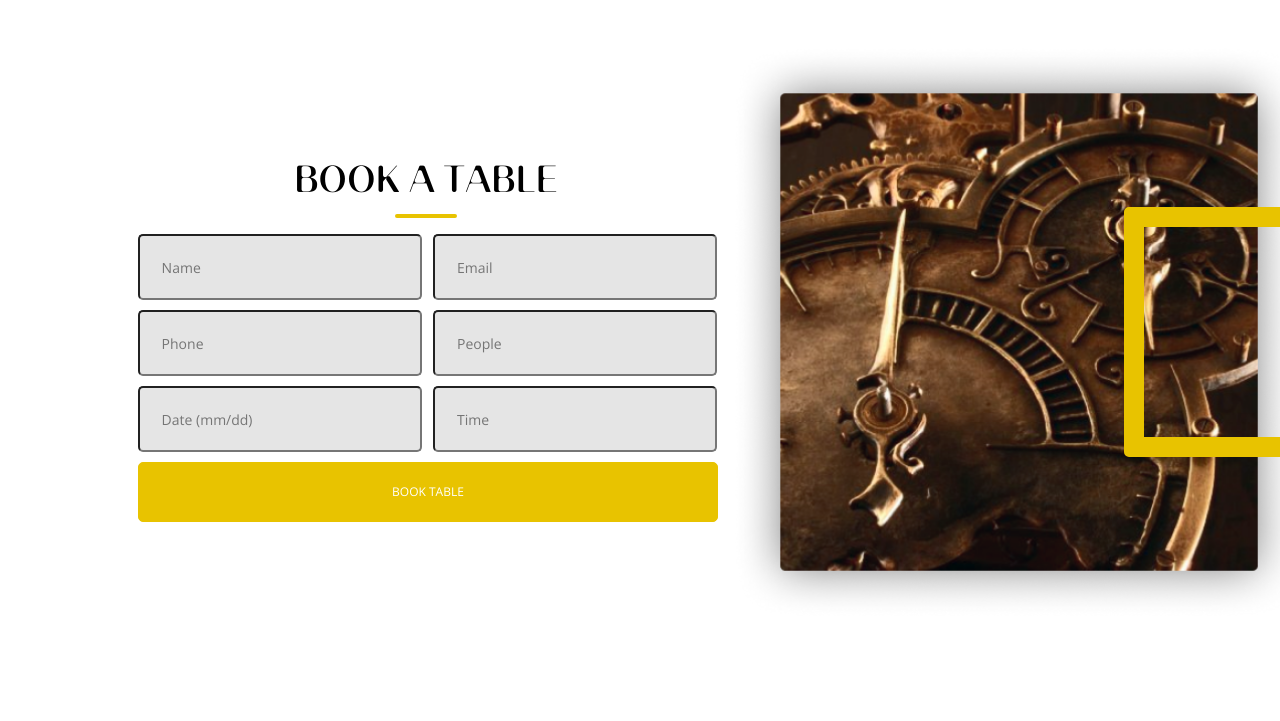
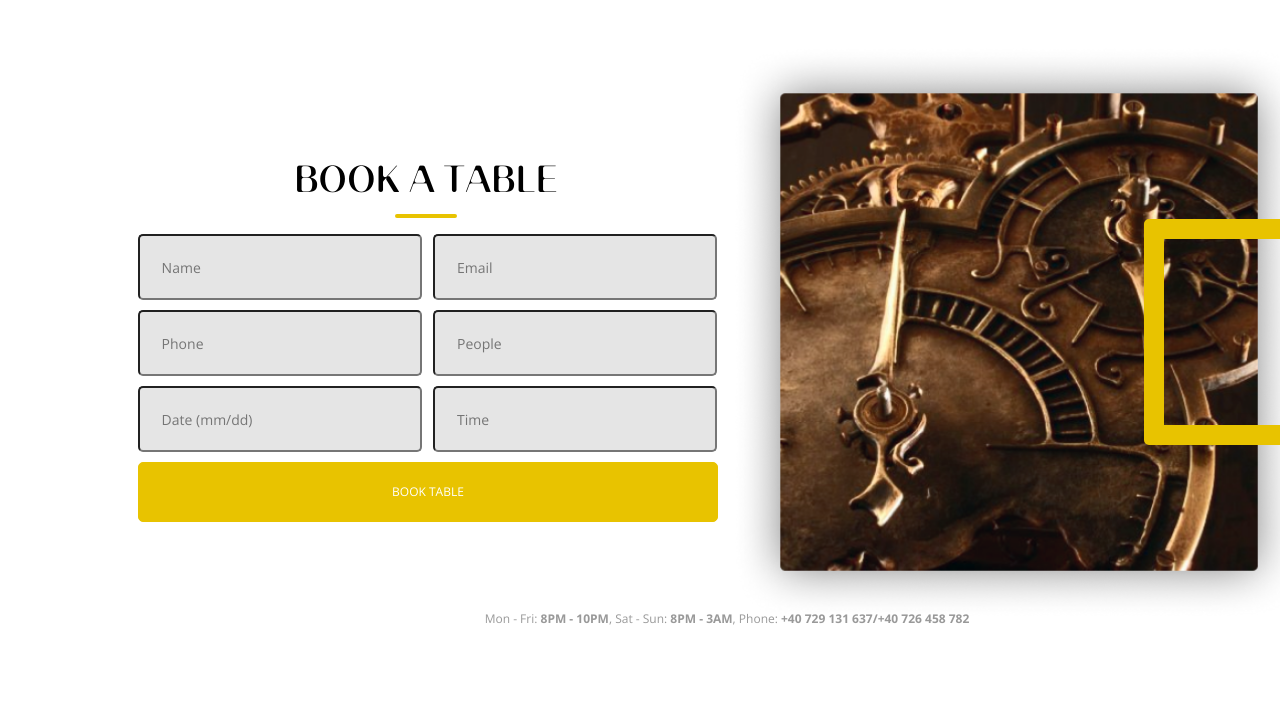
Before and after one commit to Fida-VS/Restaurant, a plain HTML site: page index.html in a window 1280 px wide. Shown: the part 2165-2886 px from the top of the page. Drawn offline with nearby package versions, Linux system fonts and the light colour scheme.

Commit message:
registration-new

```diff
--- a/css/styles.scss
+++ b/css/styles.scss
@@ -575,10 +575,32 @@ body {
                       }
                     }
                 }
+
+                .about-picture__square {
+                    width: 186px;
+                    height: 186px;
+                    margin-left: 406px;
+                    margin-top: -402px;
+                }
             }
 
             .reg-item2 {
                 height: 100px;
+                display: flex;
+                justify-content: center;
+
+                .working-hours {
+                    width: 600px;
+                    margin-left: -100px;
+                    margin-top: -20px;
+
+                    .working-hours__item {
+                        color:rgba(51, 51, 51, 0.5);
+                        font-weight: normal;
+                    }
+                }
+
+
             }
         }
 
--- a/index.html
+++ b/index.html
@@ -220,7 +220,13 @@ Integer ullamcorper neque eu purus euismod, ac faucibus mauris posuere. Morbi no
                     <div class="about-picture__square about-picture__square_position_right"></div>
                 </div>
             </div>
-           <div class="reg-item2"></div>
+           <div class="reg-item2">
+            <div class="working-hours">
+                <div class="working-hours__item">
+                    <p>Mon - Fri: <strong>8PM - 10PM</strong>, Sat - Sun: <strong>8PM - 3AM</strong>, Phone: <strong>+40 729 131 637/+40 726 458 782</strong></p>
+                </div>
+            </div>
+           </div>
 
         </div>
     </div>
```
Also changed, not shown: css/styles.css, 1 other file.
